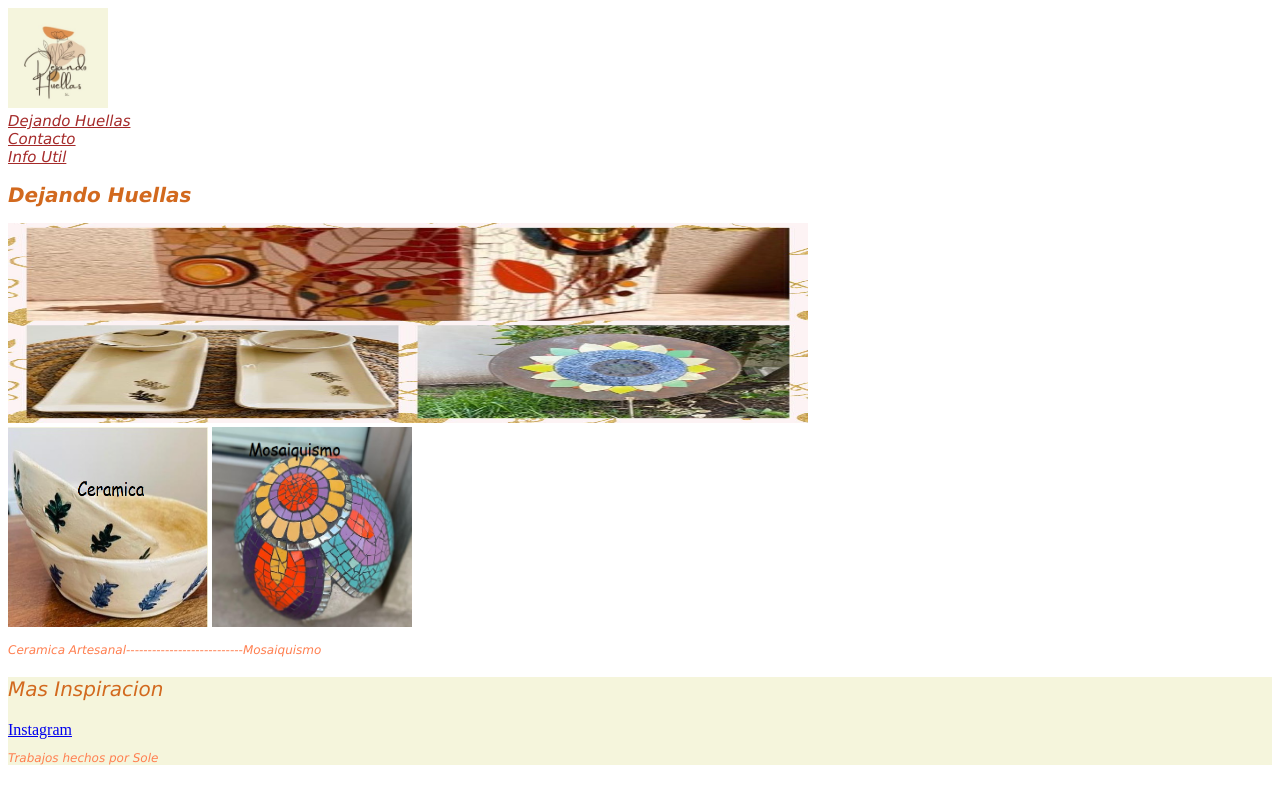
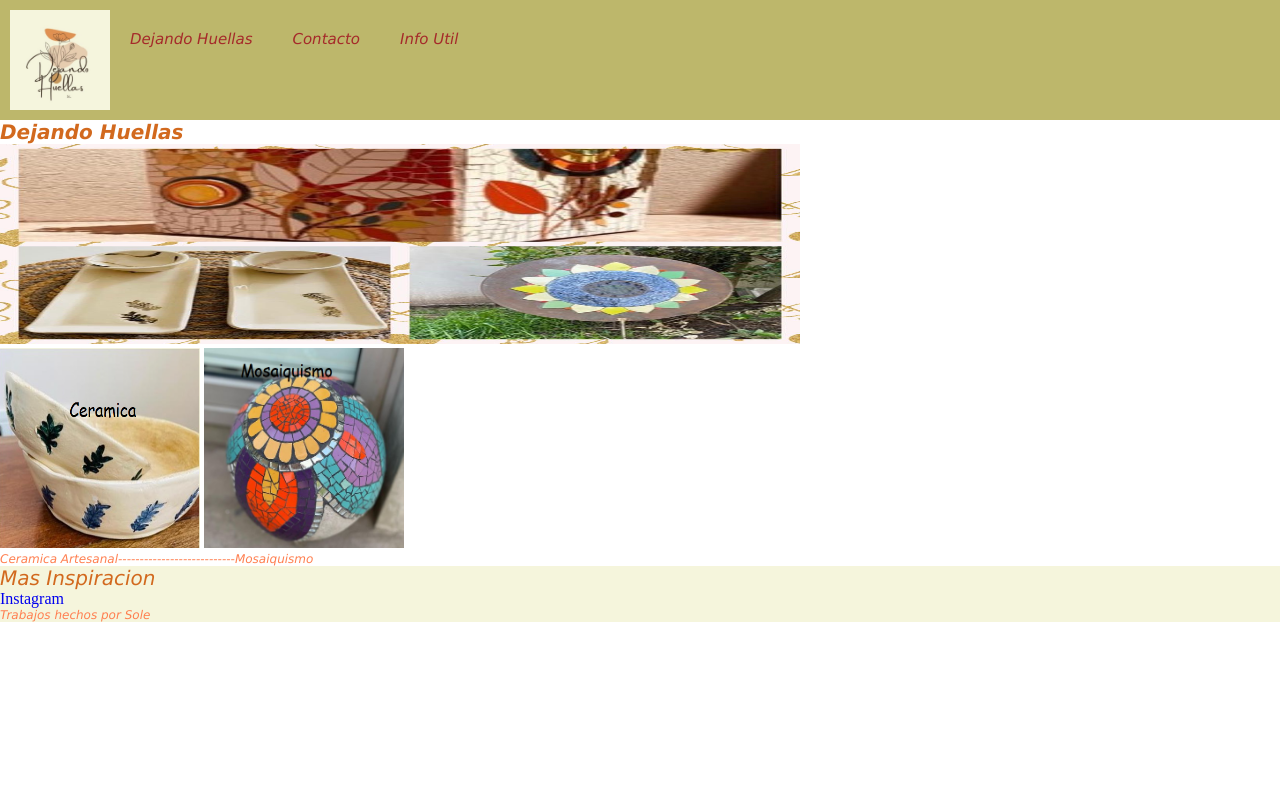
Before and after one commit to msolel/PFLangono, a plain HTML site: page index.html in a window 1280 px wide. Drawn offline with Linux system fonts and the light colour scheme.

Commit message:
cambios en css

```diff
--- a/style.css
+++ b/style.css
@@ -4,9 +4,32 @@ elemento{
     proiedad: valor;
 
 }*/
-
+*{
+    padding: 0;
+    margin: 0;
+    box-sizing: border-box;
+}
+a{
+    text-decoration: none;
+}
+header{
+    padding: 10px;
+    background-color: darkkhaki;
+    display: flex;
+}
 header img{
     width:100px;height:100px;
+}
+
+header nav a{
+    transition: 1s;
+}
+
+header nav a{
+    margin: 5px;
+    list-style-type: none;
+    margin: 20px;
+    display: flex;
 }
 .titulo{
     font-size: 20px;
@@ -35,7 +58,15 @@ footer{
     font-family: Verdana, Geneva, Tahoma, sans-serif;
     color: brown;
 }
-
+/*cuando pasamos el mouse por arriba*/
+.enlaces:hover{
+    font-size: 1rem;
+    font-weight: 900;
+}
+/*cuando ya lo visitamos*/
+.enlaces:visited{
+    color: darkolivegreen;
+}
 .p-footer1{
     font-size: 20px;
     color:chocolate;
```
